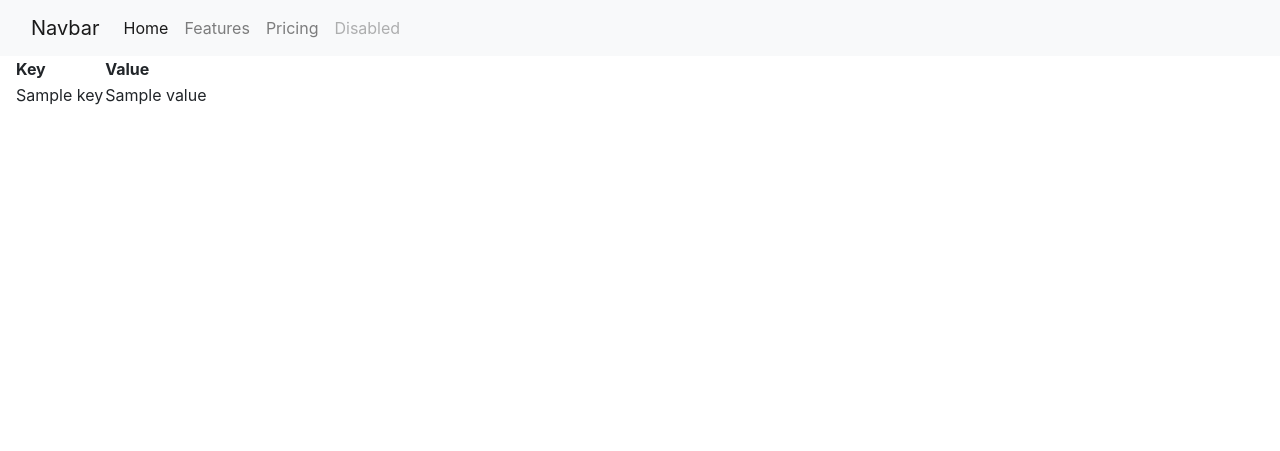
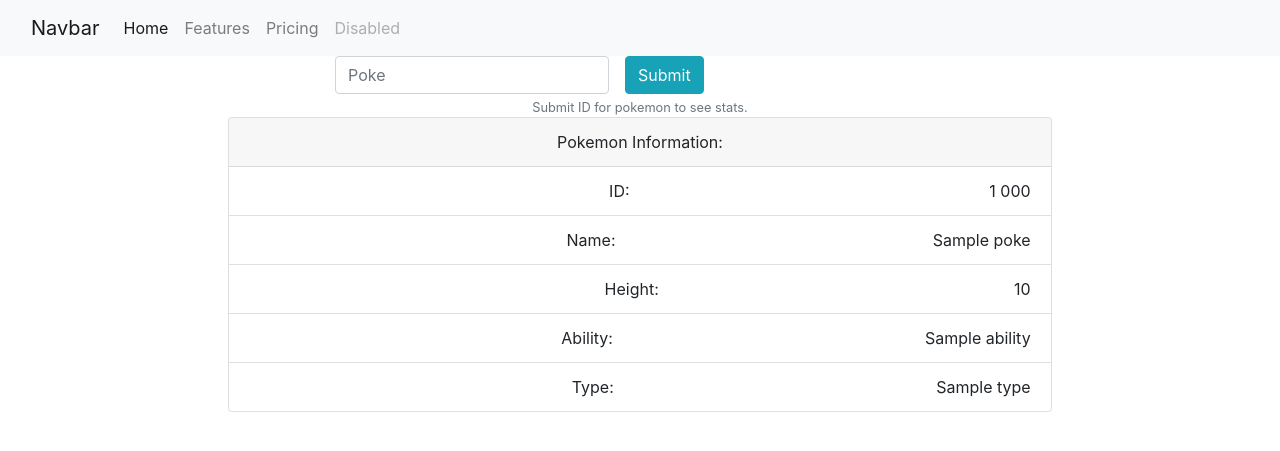
Before and after one commit to camleblanc3/Flask_Setup, a Flask app: template app/templates/page.html in a window 1280 px wide. Shown: the top 451 px of the page. Run offline with Flask 2, Linux system fonts and the light colour scheme; the template is opened without the code that fills it: values that come from a table or form of the project are taken from there, most other values are stand-ins (such as "Sample title", 1, 10 or a date in 2020); some libraries are stand-ins or nearby versions.

Commit message:
api search form

```diff
--- /dev/null
+++ b/app/forms.py
@@ -0,0 +1,8 @@
+from flask_wtf import FlaskForm
+from wtforms import StringField, SubmitField
+from wtforms.validators import DataRequired
+
+
+class PokeForm(FlaskForm):
+    pokename = StringField('Poke Name', validators =[DataRequired()])
+    submit = SubmitField()
--- a/app/routes.py
+++ b/app/routes.py
@@ -2,11 +2,14 @@
 #generl structure of flask route is a function with a decorator
 
 #first route: display index.html when user navigates to base url
+
 from app import app
 
 from flask import render_template
+from .forms import PokeForm
 
 from .services import pokeJersey
+import requests as r
 
 @app.route('/')
 def home():
@@ -15,7 +18,14 @@
     return render_template('index.html', westas = westas, eastas = eastas)
 
 
-@app.route('/page')
+@app.route('/page', methods=['GET', 'POST'])
 def page():
-    poke = pokeJersey()
-    return render_template('page.html', poke=poke)
+    form = PokeForm()
+    if request.method == 'POST':
+        data = r.get(f'https://pokeapi.co/api/v2/pokemon/{form.pokename.data}.json').json()
+        if data['name'] != 0:
+            poke = data
+        else:
+            poke = form.pokename.data
+        return render_template('page.html', form = form, poke = poke)
+    return render_template('page.html', form = form, poke = None)
--- a/app/templates/page.html
+++ b/app/templates/page.html
@@ -1,20 +1,41 @@
 {% extends 'components/layout.html' %}
 
-{% block leftcol %}
-<table>
-    <thead>
-      <tr>
-        <th>Key</th>
-        <th>Value</th>
-      </tr>
-    </thead>
-    <tbody>
-    {% for key, value in poke.items() %}
-     <tr>
-         <td> {{ key }} </td>
-         <td> {{ value }} </td>
-     </tr>
-    {% endfor %}
-    </tbody>
-  </table>
-{% endblock leftcol %}
+{% block col %}
+<div class="row justify-content-center">
+    <div class="col-6">
+        <form class="form-inline" method="POST">
+            {{ form.hidden_tag() }}
+            <div class="form-group">
+                {{ form.pokename(class="mr-3 form-control", placeholder="Poke") }}
+            </div>
+            {{ form.submit(class="btn btn-info") }}
+        </form>
+        <small id="pokeHelp" class="form-text text-muted">Submit ID for pokemon to see stats.</small>
+    </div>
+</div>
+<div class="row justify-content-center">
+    <div class="col-8">
+        {% if poke is string %}
+            <h3>There are no Pokemon with the ID {{ poke }}.</h3>
+        {% elif poke %}
+        <div class="card">
+            <div class="card-header">
+                Pokemon Information:
+            </div>
+            <ul class="list-group list-group-flush">
+                <li class="list-group-item">ID:<span class='float-right'>{{ poke['id'] }} {{ driver['code'] }}</span></li>
+                <li class="list-group-item">Name:<span class='float-right'>{{ poke['name'] }}</span></li>
+                <li class="list-group-item">Height:<span class='float-right'>{{ poke['height'] }}</span></li>
+                <li class="list-group-item">Ability:<span class='float-right'>{{ poke['abilities'][0]['ability']['name'] }}</span></li>
+                <li class="list-group-item">Type:<span class='float-right'>{{ poke['types'][0]['type']['name'] }}</span></li>
+            </ul>
+        </div>
+        {% endif %}
+    </div>
+</div>
+
+
+
+
+
+{% endblock col %}
--- a/requirements.txt
+++ b/requirements.txt
@@ -3,6 +3,7 @@
 click==8.0.4
 colorama==0.4.4
 Flask==2.0.3
+Flask-WTF==1.0.0
 idna==3.3
 itsdangerous==2.1.1
 Jinja2==3.0.3
@@ -11,3 +12,4 @@
 requests==2.27.1
 urllib3==1.26.8
 Werkzeug==2.0.3
+WTForms==3.0.1
```
